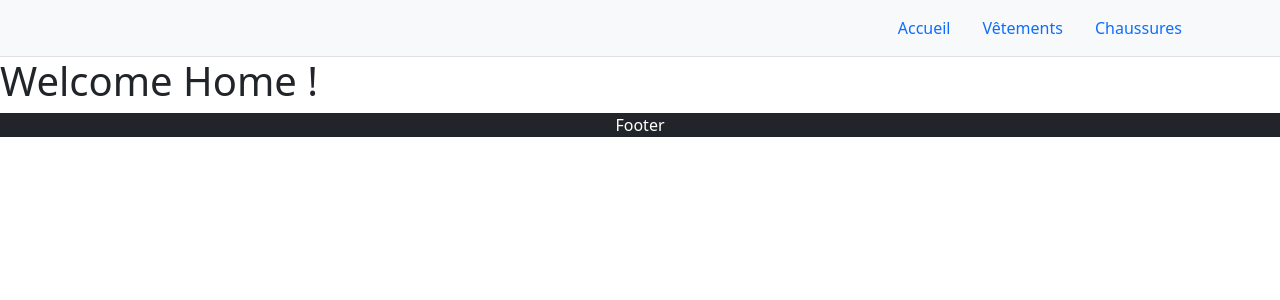
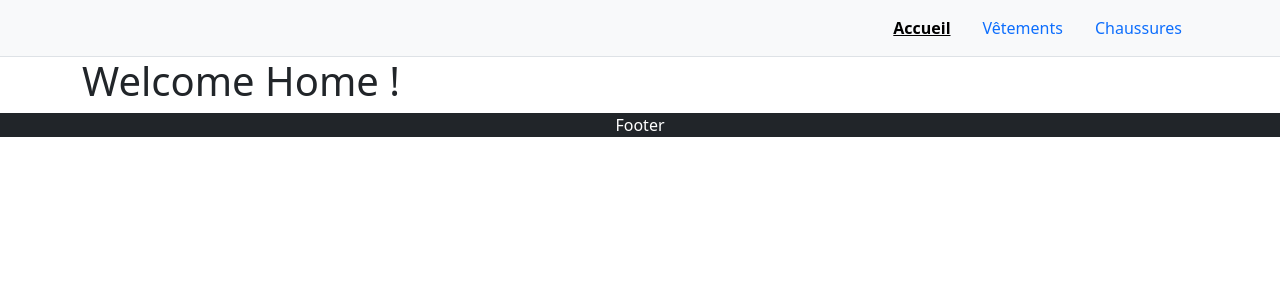
Before and after one commit to KevinDaCruz/react-router, a React (Vite) app: page / in a window 1280 px wide. Shown: the top 300 px of the page. Built offline with nearby package versions, Linux system fonts and the light colour scheme.

Commit message:
Activité 6 : Corrections v2

```diff
--- /dev/null
+++ b/src/assets/styles/Header.css
@@ -0,0 +1,14 @@
+.nav-link {
+  color: #000;
+  text-decoration: none;
+}
+
+.nav-link:hover {
+  text-decoration: underline;
+}
+
+.nav-link.active {
+  color: #000000;
+  text-decoration: underline;
+  font-weight: bold;
+}
--- a/src/components/Header.jsx
+++ b/src/components/Header.jsx
@@ -1,18 +1,19 @@
 import { Container, Nav } from "react-bootstrap";
-import { Link } from "react-router";
+import { NavLink } from "react-router";
+import "../assets/styles/Header.css";
 
 function Header() {
   return (
     <header className="bg-light border-bottom py-2">
       <Container>
         <Nav className="justify-content-end">
-          <Nav.Link as={Link} to="/">
+          <Nav.Link as={NavLink} to="/" className="nav-link">
             Accueil
           </Nav.Link>
-          <Nav.Link as={Link} to="/categorie/vetements">
+          <Nav.Link as={NavLink} to="/categorie/vetements" className="nav-link">
             Vêtements
           </Nav.Link>
-          <Nav.Link as={Link} to="/categorie/chaussures">
+          <Nav.Link as={NavLink} to="/categorie/chaussures" className="nav-link">
             Chaussures
           </Nav.Link>
         </Nav>
--- a/src/components/Layout.jsx
+++ b/src/components/Layout.jsx
@@ -1,13 +1,16 @@
 import Header from "./Header";
 import Footer from "./Footer";
 import { Outlet } from "react-router";
+import { Container } from "react-bootstrap";
 const Layout = () => {
   return (
     <>
       <Header />
-      <main>
-        <Outlet />
-      </main>
+      <Container>
+        <main>
+          <Outlet />
+        </main>
+      </Container>
       <Footer />
     </>
   );
```
